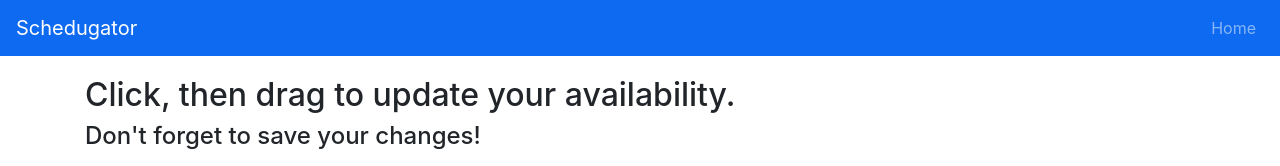
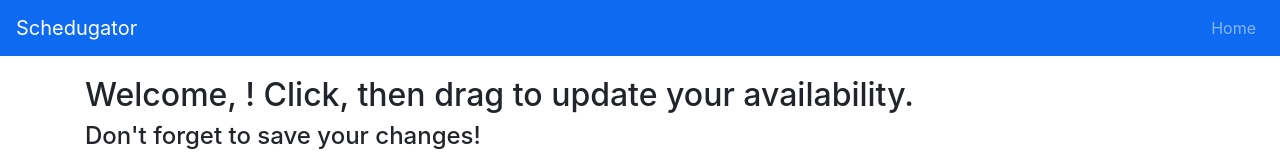
Before and after one commit to Samuel2145/TimeKeepers, a React (Create React App) app in the folder Client/: page /employee in a window 1280 px wide. Shown: the top 166 px of the page. Built offline with nearby package versions, Linux system fonts and the light colour scheme; no server answers.

Commit message:
Employee namedrop

```diff
--- a/Client/src/Admin.js
+++ b/Client/src/Admin.js
@@ -1,4 +1,4 @@
-import React, {useState} from 'react';
+import React, {useState, Component} from 'react';
 import './App.css';
 import Container from 'react-bootstrap/Container';
 import Form from 'react-bootstrap/Form';
@@ -23,6 +23,7 @@ const timeToInt = (time) => {
 }
 
 function Admin() {
+
     const [show, setShow] = useState(false);
     const [shiftSize, setShiftSize] = useState(0);
     const [sTime, setSTime] = useState(0);
--- a/Client/src/Employee.js
+++ b/Client/src/Employee.js
@@ -16,6 +16,7 @@ class Employee2 extends Component {
     constructor(props) {
         super(props);
         this.state = {
+            username: '',
             buttonData: [],
             selecting: false,
             type: 0
@@ -103,13 +104,18 @@ class Employee2 extends Component {
             })
         });
 
+        axios.get('/user/getUserInfo', { withCredentials: true }).then((res) => {
+
+            this.setState({ username: res.data.username });
+          });
+
     }
 
     render() {
         return (
             <Container>
                 <div style={divStyle}></div>
-                <h2> Click, then drag to update your availability.</h2>
+                <h2> Welcome, {this.state.username}! Click, then drag to update your availability.</h2>
                 <h4>Don't forget to save your changes!</h4>
                 <div style={divStyle}></div>
 
```
